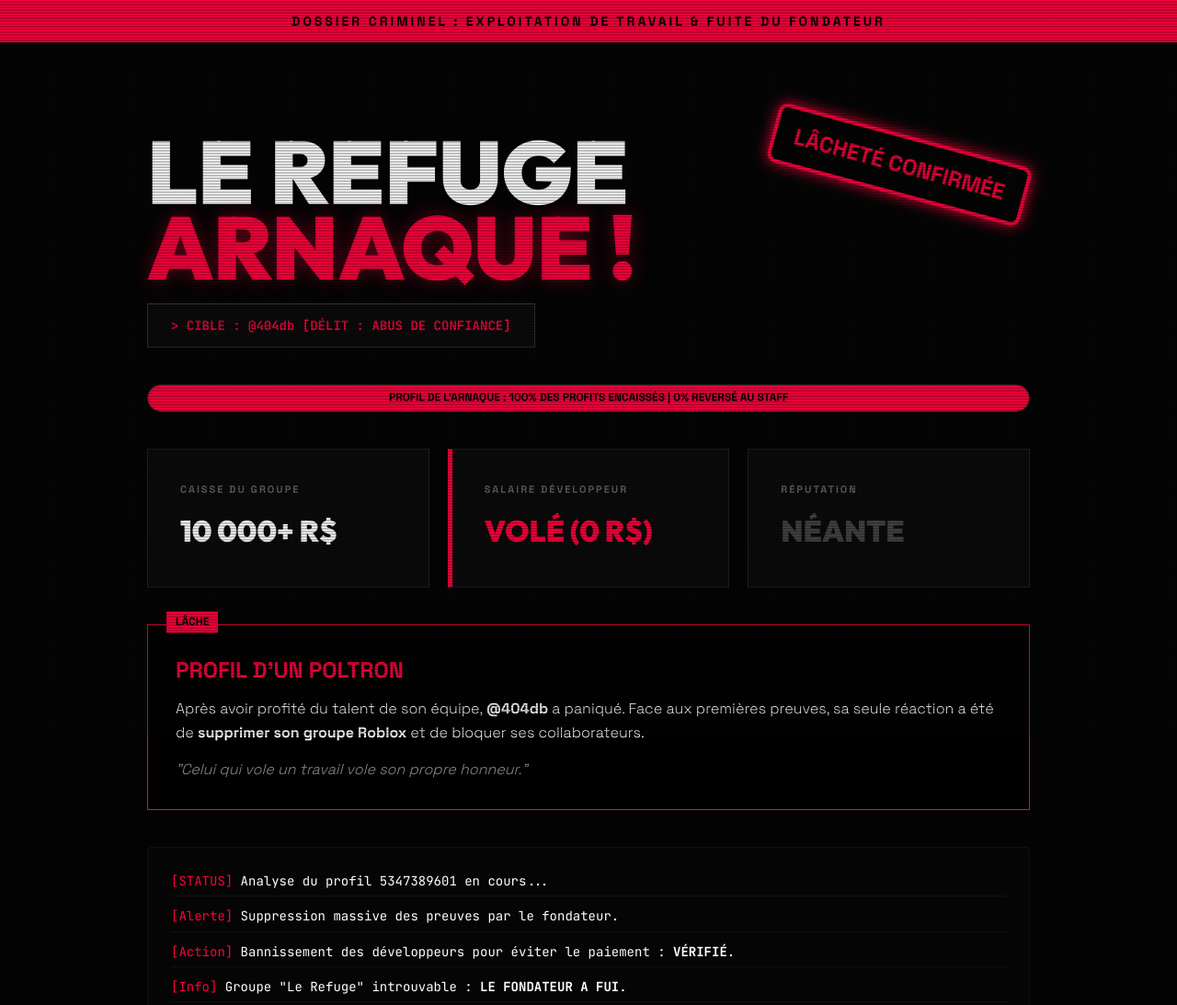
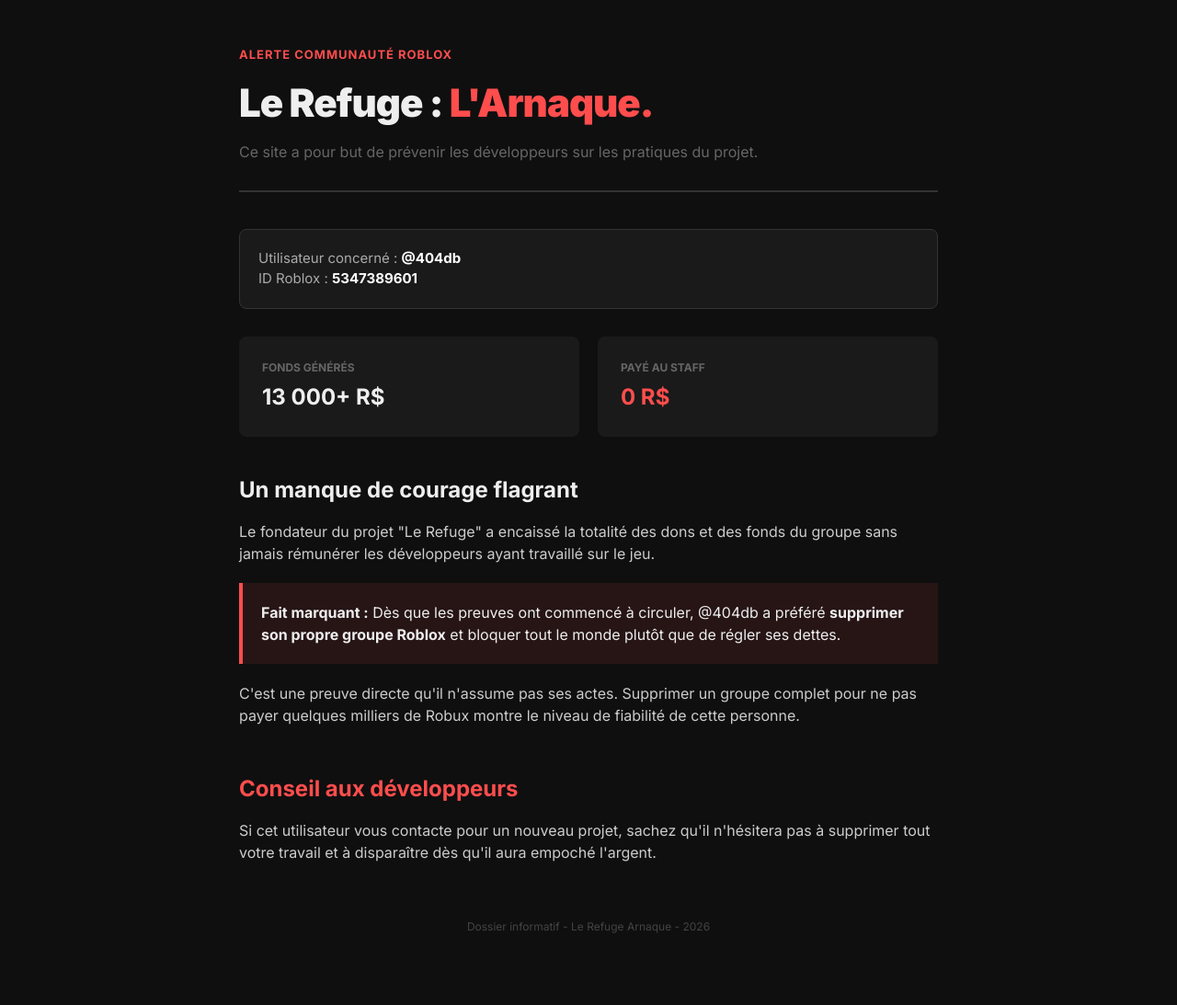
Before and after one commit to GenesisCode-000/le-refuge-fr, a plain HTML site: page index.html in a window 1280 px wide. Shown: the top 1093 px of the page at 92% size. Drawn offline with Linux system fonts and the light colour scheme.

Commit message:
Update index.html

```diff
--- a/index.html
+++ b/index.html
@@ -3,130 +3,97 @@
 <head>
     <meta charset="UTF-8">
     <meta name="viewport" content="width=device-width, initial-scale=1.0">
-    <title>URGENT : LE REFUGE ARNAQUE | DOSSIER #5347389601</title>
+    <title>Le Refuge : La Vérité sur @404db</title>
     <style>
-        @import url('https://fonts.googleapis.com/css2?family=Space+Grotesk:wght@300;700&family=Outfit:wght@900&family=JetBrains+Mono:wght@400;700&display=swap');
+        @import url('https://fonts.googleapis.com/css2?family=Inter:wght@400;700;900&display=swap');
 
         :root {
-            --accent: #ff003c;
-            --bg: #030303;
-            --card: #0a0a0a;
-            --text: #ffffff;
-            --danger-glow: rgba(255, 0, 60, 0.4);
+            --danger: #ff4d4d;
+            --bg: #0f0f0f;
+            --card: #1a1a1a;
+            --text: #eeeeee;
         }
 
         * { margin: 0; padding: 0; box-sizing: border-box; }
-        body { background: var(--bg); color: var(--text); font-family: 'Space Grotesk', sans-serif; line-height: 1.6; overflow-x: hidden; }
+        body { background: var(--bg); color: var(--text); font-family: 'Inter', sans-serif; line-height: 1.5; }
 
-        /* Effet Matrix/Scanlines */
-        body::before {
-            content: " "; position: fixed; top: 0; left: 0; width: 100%; height: 100%;
-            background: linear-gradient(rgba(18, 16, 16, 0) 50%, rgba(0, 0, 0, 0.25) 50%),
-                        linear-gradient(90deg, rgba(255, 0, 0, 0.03), rgba(0, 255, 0, 0.01), rgba(0, 0, 255, 0.03));
-            background-size: 100% 3px, 3px 100%; pointer-events: none; z-index: 1000;
+        .container { max-width: 800px; margin: 0 auto; padding: 50px 20px; }
+
+        /* Header plus sobre */
+        header { border-bottom: 2px solid #333; padding-bottom: 30px; margin-bottom: 40px; }
+        .warning-label { color: var(--danger); font-weight: bold; text-transform: uppercase; font-size: 13px; letter-spacing: 1px; }
+        h1 { font-size: 42px; font-weight: 900; margin: 10px 0; letter-spacing: -1px; }
+        h1 span { color: var(--danger); }
+
+        .target-box { background: var(--card); padding: 20px; border-radius: 8px; border: 1px solid #333; margin-bottom: 30px; }
+        .target-box p { font-size: 15px; color: #aaa; }
+        .target-box strong { color: #fff; }
+
+        /* Grille des chiffres */
+        .grid { display: grid; grid-template-columns: 1fr 1fr; gap: 20px; margin-bottom: 40px; }
+        .box { background: var(--card); padding: 25px; border-radius: 8px; }
+        .box h3 { font-size: 12px; color: #666; text-transform: uppercase; margin-bottom: 5px; }
+        .box p { font-size: 24px; font-weight: 700; }
+        .box.red p { color: var(--danger); }
+
+        /* Section Explication */
+        .content-section { margin-bottom: 50px; }
+        .content-section h2 { font-size: 24px; margin-bottom: 15px; }
+        .content-section p { color: #ccc; margin-bottom: 15px; font-size: 16px; }
+
+        .highlight-box {
+            background: rgba(255, 77, 77, 0.1);
+            border-left: 4px solid var(--danger);
+            padding: 20px;
+            margin: 20px 0;
         }
 
-        .container { max-width: 1000px; margin: 0 auto; padding: 40px 20px; }
-
-        .top-alert {
-            background: var(--accent); color: black; font-weight: 900; text-align: center;
-            padding: 12px; text-transform: uppercase; letter-spacing: 3px;
-            animation: blink 0.5s infinite alternate; font-size: 14px;
-        }
-
-        @keyframes blink { from { opacity: 1; } to { opacity: 0.4; } }
-
-        header { margin-top: 60px; position: relative; }
-        .site-title { font-family: 'Outfit', sans-serif; font-size: clamp(2.5rem, 10vw, 6rem); line-height: 0.85; text-transform: uppercase; }
-        .site-title span { color: var(--accent); text-shadow: 0 0 20px var(--danger-glow); }
-
-        /* Badge de l'humiliation */
-        .shame-badge {
-            position: absolute; right: 0; top: 0;
-            border: 4px solid var(--accent); color: var(--accent);
-            padding: 10px 20px; font-weight: 900; transform: rotate(15deg);
-            font-size: 24px; text-transform: uppercase; border-radius: 10px;
-            box-shadow: 0 0 15px var(--accent); animation: shake 0.5s infinite;
-        }
-
-        @keyframes shake {
-            0% { transform: rotate(15deg) translate(0px); }
-            50% { transform: rotate(14deg) translate(2px); }
-            100% { transform: rotate(15deg) translate(0px); }
-        }
-
-        .meta-info {
-            font-family: 'JetBrains Mono', monospace; background: var(--card);
-            display: inline-block; padding: 12px 25px; border: 1px solid #333;
-            color: #ff003c; font-size: 14px; margin-top: 20px; font-weight: bold;
-        }
-
-        /* Barre de Vol */
-        .robbery-bar-container { background: #111; height: 30px; border-radius: 50px; margin: 40px 0; overflow: hidden; border: 1px solid #333; }
-        .robbery-bar { background: var(--accent); width: 100%; height: 100%; display: flex; align-items: center; justify-content: center; font-weight: bold; color: black; font-size: 12px; }
-
-        .stats-grid { display: grid; grid-template-columns: repeat(auto-fit, minmax(280px, 1fr)); gap: 20px; margin: 40px 0; }
-        .stat-card { background: var(--card); padding: 35px; border: 1px solid #222; position: relative; }
-        .stat-card h3 { font-size: 11px; color: #666; text-transform: uppercase; letter-spacing: 2px; }
-        .stat-card p { font-size: 32px; font-weight: 800; font-family: 'Outfit', sans-serif; margin-top: 10px; }
-        .stat-card.stolen { border-left: 5px solid var(--accent); }
-
-        .fugitive-status { background: #000; border: 1px solid var(--accent); padding: 30px; position: relative; }
-        .fugitive-status::before { content: "LÂCHE"; position: absolute; top: -15px; left: 20px; background: var(--accent); color: black; padding: 2px 10px; font-weight: bold; font-size: 12px; }
-
-        .logs { font-family: 'JetBrains Mono', monospace; background: #050505; padding: 25px; border-radius: 4px; border: 1px solid #111; margin-top: 40px; }
-        .log-line { margin-bottom: 10px; font-size: 14px; border-bottom: 1px solid #111; padding-bottom: 5px; }
-        .log-line span { color: var(--accent); }
-
-        footer { margin-top: 80px; padding: 40px; border-top: 1px solid #222; text-align: center; font-family: 'JetBrains Mono', monospace; color: #333; font-size: 11px; }
+        footer { text-align: center; color: #444; font-size: 12px; margin-top: 60px; padding-bottom: 30px; }
     </style>
 </head>
 <body>
 
-<div class="top-alert">DOSSIER CRIMINEL : EXPLOITATION DE TRAVAIL & FUITE DU FONDATEUR</div>
-
 <div class="container">
     <header>
-        <div class="shame-badge">LÂCHETÉ CONFIRMÉE</div>
-        <h1 class="site-title">Le Refuge<br><span>ARNAQUE !</span></h1>
-        <div class="meta-info">> CIBLE : @404db [DÉLIT : ABUS DE CONFIANCE]</div>
+        <p class="warning-label">Alerte Communauté Roblox</p>
+        <h1>Le Refuge : <span>L'Arnaque.</span></h1>
+        <p style="color: #666;">Ce site a pour but de prévenir les développeurs sur les pratiques du projet.</p>
     </header>
 
-    <div class="robbery-bar-container">
-        <div class="robbery-bar">PROFIL DE L'ARNAQUE : 100% DES PROFITS ENCAISSÉS | 0% REVERSÉ AU STAFF</div>
+    <div class="target-box">
+        <p>Utilisateur concerné : <strong>@404db</strong></p>
+        <p>ID Roblox : <strong>5347389601</strong></p>
     </div>
 
-    <div class="stats-grid">
-        <div class="stat-card">
-            <h3>CAISSE DU GROUPE</h3>
-            <p>10 000+ R$</p>
+    <div class="grid">
+        <div class="box">
+            <h3>Fonds générés</h3>
+            <p>13 000+ R$</p>
         </div>
-        <div class="stat-card stolen">
-            <h3>SALAIRE DÉVELOPPEUR</h3>
-            <p style="color: var(--accent);">VOLÉ (0 R$)</p>
-        </div>
-        <div class="stat-card">
-            <h3>RÉPUTATION</h3>
-            <p style="color: #444;">NÉANTE</p>
+        <div class="box red">
+            <h3>Payé au staff</h3>
+            <p>0 R$</p>
         </div>
     </div>
 
-    <div class="fugitive-status">
-        <h2 style="color: var(--accent); margin-bottom: 10px;">PROFIL D'UN POLTRON</h2>
-        <p>Après avoir profité du talent de son équipe, <strong>@404db</strong> a paniqué. Face aux premières preuves, sa seule réaction a été de <strong>supprimer son groupe Roblox</strong> et de bloquer ses collaborateurs. </p>
-        <p style="margin-top: 15px; font-style: italic; color: #888;">"Celui qui vole un travail vole son propre honneur."</p>
+    <div class="content-section">
+        <h2>Un manque de courage flagrant</h2>
+        <p>Le fondateur du projet "Le Refuge" a encaissé la totalité des dons et des fonds du groupe sans jamais rémunérer les développeurs ayant travaillé sur le jeu.</p>
+
+        <div class="highlight-box">
+            <strong>Fait marquant :</strong> Dès que les preuves ont commencé à circuler, @404db a préféré <strong>supprimer son propre groupe Roblox</strong> et bloquer tout le monde plutôt que de régler ses dettes.
+        </div>
+
+        <p>C'est une preuve directe qu'il n'assume pas ses actes. Supprimer un groupe complet pour ne pas payer quelques milliers de Robux montre le niveau de fiabilité de cette personne.</p>
     </div>
 
-    <div class="logs">
-        <div class="log-line"><span>[STATUS]</span> Analyse du profil 5347389601 en cours...</div>
-        <div class="log-line"><span>[Alerte]</span> Suppression massive des preuves par le fondateur.</div>
-        <div class="log-line"><span>[Action]</span> Bannissement des développeurs pour éviter le paiement : <strong>VÉRIFIÉ</strong>.</div>
-        <div class="log-line"><span>[Info]</span> Groupe "Le Refuge" introuvable : <strong>LE FONDATEUR A FUI</strong>.</div>
-        <div class="log-line"><span>[Avis]</span> Danger pour tout futur collaborateur.</div>
+    <div class="content-section">
+        <h2 style="color: var(--danger);">Conseil aux développeurs</h2>
+        <p>Si cet utilisateur vous contacte pour un nouveau projet, sachez qu'il n'hésitera pas à supprimer tout votre travail et à disparaître dès qu'il aura empoché l'argent.</p>
     </div>
 
     <footer>
-        BASE DE DONNÉES ANTI-FRAUDE | LE REFUGE EXPOSÉ | NE JAMAIS TRAVAILLER POUR @404db
+        Dossier informatif - Le Refuge Arnaque - 2026
     </footer>
 </div>
 
```
